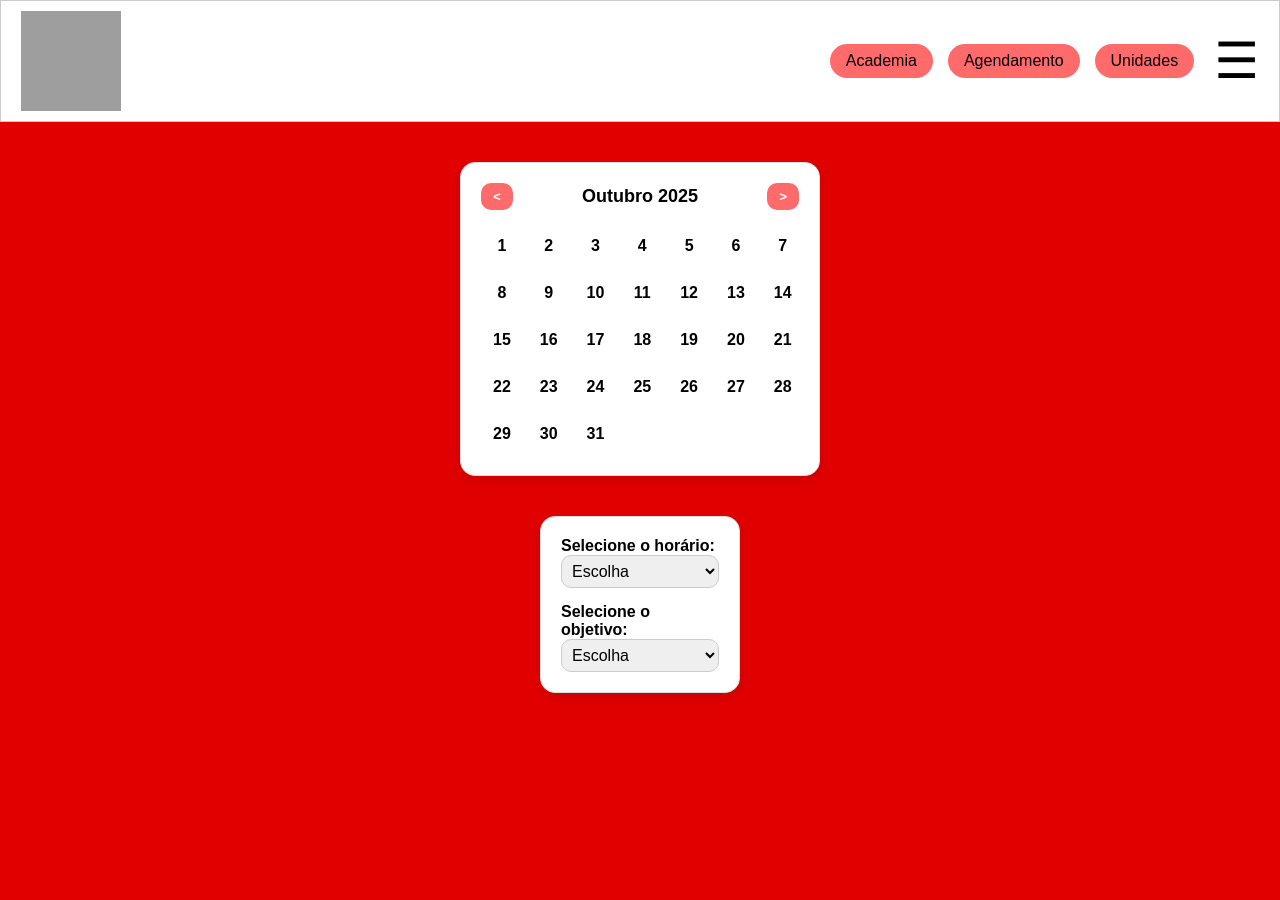
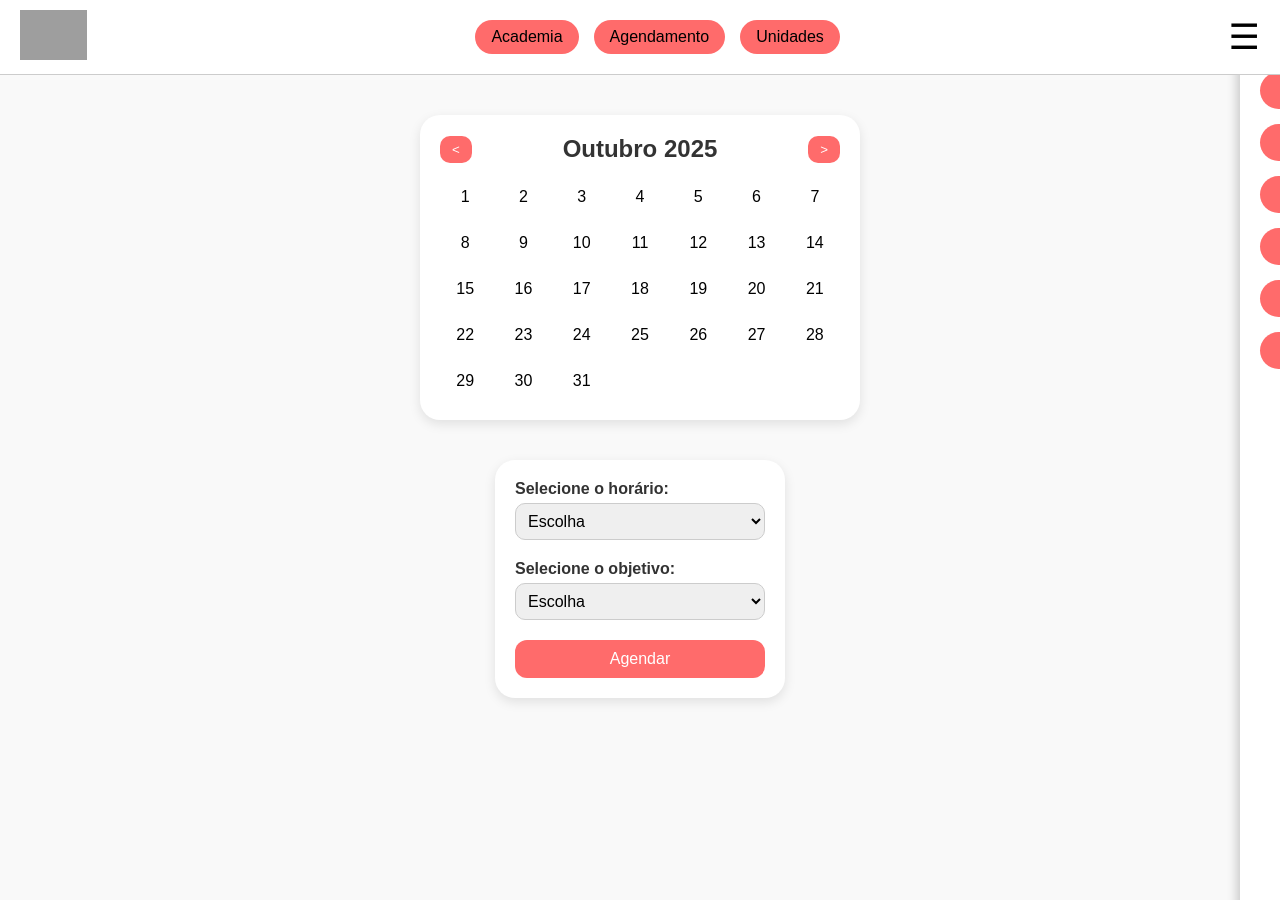
Before and after one commit to EduardoRoch4/PROJETOSSENAI, a PHP site: page /Agendamento.html in a window 1280 px wide. Run offline with PHP 8.4, Linux system fonts and the light colour scheme; grey boxes are pictures that could not be loaded.

Commit message:
update 15/10

```diff
--- a/SiteAcademia/Agendamento/Agendamento.html
+++ b/SiteAcademia/Agendamento/Agendamento.html
@@ -3,26 +3,37 @@
 <head>
   <meta charset="UTF-8">
   <meta name="viewport" content="width=device-width, initial-scale=1.0">
-  <title>Calendário com Seleção</title>
+  <title>Agendamento | TechFit</title>
   <link rel="stylesheet" href="agendamento.css">
 </head>
 <body>
 
   <header>
-  <a  href="../Index/index.html" class="logo">
-      <img src="../IMG/Logo.png" alt="Logo techFit" width="100" height="100" loading="lazy">
-    </a>
+    <div class="logo">
+      <img src="../IMG/Logo.png" alt="Logo techFit">
+    </div>
 
-
-  <div class="nav-buttons">
+    <nav class="nav-buttons">
       <a href="../Index/index.html">Academia</a>
       <a href="../Agendamento/Agendamento.html">Agendamento</a>
       <a href="../Unidades/Unidades.html">Unidades</a>
+    </nav>
+
+    <div class="menu-icon" id="menu-icon">☰</div>
+  </header>
+
+  <!-- Menu lateral -->
+  <div class="side-menu" id="side-menu">
+    <a href="../Index/index.html">Academia</a>
+    <a href="../Agendamento/Agendamento.html">Agendamento</a>
+    <a href="../Unidades/Unidades.html">Unidades</a>
+    <a href="#">Seja um Franqueado</a>
+    <a href="#">Tech Fit News</a>
+    <a href="#">Sustentabilidade</a>
+    <a href="#">Nossa História</a>
   </div>
 
-  <div class="menu-icon">☰</div>
-</header>
-
+  <!-- Calendário -->
   <div class="calendar">
     <div class="calendar-header">
       <button class="prev-month">&lt;</button>
@@ -32,27 +43,28 @@
     <div class="calendar-days"></div>
   </div>
 
-<div class="selection-container" style="display:flex; flex-direction: column; width: 200px; margin: 20px auto; gap: 15px;">
+  <!-- Seleções -->
+  <div class="selection-container">
     <div>
       <label for="time-select">Selecione o horário:</label>
-    <select id="time-select" style="width: 100%; padding: 6px; border-radius: 10px; border:1px solid #ccc;">
+      <select id="time-select">
         <option value="">Escolha</option>
         <option value="06:00">06:00</option>
         <option value="08:00">08:00</option>
-      <option value="10:00">09:00</option>
-      <option value="12:00">11:00</option>
-      <option value="14:00">12:30</option>
-      <option value="14:00">13:30</option>
-      <option value="16:00">14:30</option>
-      <option value="18:00">15:30</option>
-      <option value="14:00">16:30</option>
-      <option value="14:00">17:30</option>
+        <option value="09:00">09:00</option>
+        <option value="11:00">11:00</option>
+        <option value="12:30">12:30</option>
+        <option value="13:30">13:30</option>
+        <option value="14:30">14:30</option>
+        <option value="15:30">15:30</option>
+        <option value="16:30">16:30</option>
+        <option value="17:30">17:30</option>
       </select>
     </div>
 
     <div>
       <label for="goal-select">Selecione o objetivo:</label>
-    <select id="goal-select" style="width: 100%; padding: 6px; border-radius: 10px; border:1px solid #ccc;">
+      <select id="goal-select">
         <option value="">Escolha</option>
         <option value="Perda_peso">Perda de peso</option>
         <option value="Ganho_massa">Ganho de massa</option>
@@ -60,8 +72,21 @@
         <option value="Saúde">Saúde</option>
       </select>
     </div>
+
+    <!-- Botão de agendamento -->
+    <button id="agendar-btn">Agendar</button>
   </div>
 
   <script src="agendamento.js"></script>
+
+  <script>
+    const menuIcon = document.getElementById('menu-icon');
+    const sideMenu = document.getElementById('side-menu');
+
+    menuIcon.addEventListener('click', () => {
+      sideMenu.classList.toggle('active');
+    });
+  </script>
+
 </body>
 </html>
--- a/SiteAcademia/Agendamento/agendamento.css
+++ b/SiteAcademia/Agendamento/agendamento.css
@@ -1,72 +1,104 @@
-* {
+body {
+  font-family: Arial, sans-serif;
   margin: 0;
-  padding: 0;
-  box-sizing: border-box;
+  background-color: #f9f9f9;
 }
 
-body {
-  font-family: Arial, sans-serif;
-  background-color: #e00000; /* Fundo vermelho igual ao primeiro código */
-}
-
-/* --- HEADER --- */
+/* Header */
 header {
   display: flex;
   align-items: center;
+  justify-content: space-between;
   padding: 10px 20px;
-  border: 1px solid #ccc;
   background-color: #fff;
-}
-
-/* Logo à esquerda */
-.logo {
-  display: flex;
-  align-items: center;
-  gap: 8px;
-  margin-right: auto; /* empurra os outros elementos */
+  border-bottom: 1px solid #ccc;
+  position: relative;
+  z-index: 1100;
 }
 
 .logo img {
-  height: 100px;
+  height: 50px;
 }
 
-/* Botões colados à direita */
 .nav-buttons {
   display: flex;
   gap: 15px;
-  margin-left: auto; /* empurra os botões para a direita */
 }
 
 .nav-buttons a {
-  background-color: #ff6b6b;
+  text-decoration: none;
   color: black;
-  text-decoration: none;
   padding: 8px 16px;
   border-radius: 20px;
-  font-weight: 500;
-  transition: 0.3s;
+  background-color: #ff6b6b;
+  transition: background-color 0.3s;
 }
 
 .nav-buttons a:hover {
   background-color: #ff4c4c;
 }
 
-/* Menu hamburguer depois dos botões */
 .menu-icon {
-  font-size: 50px;
+  display: block;
+  font-size: 35px;
   cursor: pointer;
-  margin-left: 20px; /* espaço entre botões e ícone */
 }
 
-/* --- CALENDÁRIO --- */
+/* Side Menu */
+.side-menu {
+  position: fixed;
+  top: 0;
+  right: -250px;
+  width: 250px;
+  height: 100%;
+  background-color: #fff;
+  box-shadow: -3px 0 10px rgba(0, 0, 0, 0.2);
+  padding: 20px;
+  display: flex;
+  flex-direction: column;
+  gap: 15px;
+  transition: right 0.3s ease;
+  z-index: 1000;
+}
+
+.side-menu.active {
+  right: 0;
+}
+
+.side-menu a {
+  text-decoration: none;
+  color: black;
+  font-size: 1.1rem;
+  padding: 8px 10px;
+  border-radius: 20px;
+  background-color: #ff6b6b;
+  text-align: center;
+  transition: background-color 0.3s;
+}
+
+.side-menu a:hover {
+  background-color: #ff4c4c;
+}
+
+/* Responsivo */
+@media (max-width: 768px) {
+  .nav-buttons {
+    display: none;
+  }
+  .menu-icon {
+    display: block;
+  }
+}
+
+/* ----------- Estilo do Calendário ----------- */
 .calendar {
-  width: 360px;
+  max-width: 400px;
   margin: 40px auto;
-  background: white;
-  border: 1px solid #ddd;
-  border-radius: 15px;
+  background: #fff;
   padding: 20px;
-  box-shadow: 0 4px 10px rgba(0,0,0,0.1);
+  border-radius: 20px;
+  box-shadow: 0 4px 12px rgba(0,0,0,0.1);
+  text-align: center;
 }
 
 .calendar-header {
@@ -77,8 +109,8 @@
 }
 
 .calendar-header h2 {
-  font-size: 18px;
-  text-transform: capitalize;
+  margin: 0;
+  color: #333;
 }
 
 .calendar-header button {
@@ -88,8 +120,7 @@
   padding: 6px 12px;
   border-radius: 10px;
   cursor: pointer;
-  font-weight: bold;
-  transition: 0.3s;
+  transition: background-color 0.3s;
 }
 
 .calendar-header button:hover {
@@ -99,70 +130,71 @@
 .calendar-days {
   display: grid;
   grid-template-columns: repeat(7, 1fr);
-  gap: 5px;
+  gap: 8px;
 }
 
-.day {
-  text-align: center;
-  padding: 12px;
-  border-radius: 50%;
+.calendar-days div {
+  padding: 10px 0;
+  border-radius: 8px;
   cursor: pointer;
-  position: relative;
-  font-weight: 500;
-  transition: background 0.3s;
+  transition: background-color 0.3s;
 }
 
-.day:hover {
-  background-color: #f0f0f0;
-}
-
-/* Número dentro do dia */
-.day span {
-  position: relative;
-  z-index: 2;
-  color: black;
-  font-weight: bold;
-}
-
-/* Bolinha vermelha atrás do número */
-.day .marker {
-  position: absolute;
-  top: 50%;
-  left: 50%;
-  transform: translate(-50%, -50%);
-  width: 36px;
-  height: 36px;
+.calendar-days div:hover {
   background-color: #ff6b6b;
-  border-radius: 50%;
-  z-index: 1;
-}
-
-.day.selected span {
   color: white;
 }
 
-/* --- SELEÇÃO DE OBJETIVO E HORÁRIO --- */
+.calendar-days .selected {
+  background-color: #ff4c4c;
+  color: white;
+}
+
+/* ----------- Estilo da seleção ----------- */
 .selection-container {
-  width: 360px;
-  margin: 20px auto;
-  background: white;
-  border: 1px solid #ddd;
-  border-radius: 15px;
-  padding: 20px;
-  box-shadow: 0 4px 10px rgba(0,0,0,0.1);
   display: flex;
   flex-direction: column;
+  width: 250px;
+  margin: 20px auto 60px auto;
   gap: 20px;
+  background: #fff;
+  padding: 20px;
+  border-radius: 20px;
+  box-shadow: 0 4px 12px rgba(0,0,0,0.1);
 }
 
 .selection-container label {
   font-weight: bold;
-  margin-bottom: 8px;
+  color: #333;
+  margin-bottom: 5px;
+  display: block;
 }
 
 .selection-container select {
-  padding: 8px 12px;
+  width: 100%;
+  padding: 8px;
   border-radius: 10px;
   border: 1px solid #ccc;
-  font-size: 16px;
+  font-size: 1rem;
+  transition: border-color 0.3s;
 }
+
+.selection-container select:focus {
+  border-color: #ff6b6b;
+  outline: none;
+}
+
+#agendar-btn {
+  background-color: #ff6b6b;
+  color: white;
+  border: none;
+  padding: 10px;
+  border-radius: 12px;
+  font-size: 1rem;
+  cursor: pointer;
+  transition: background-color 0.3s;
+}
+
+#agendar-btn:hover {
+  background-color: #ff4c4c;
+}
--- a/SiteAcademia/Agendamento/agendamento.js
+++ b/SiteAcademia/Agendamento/agendamento.js
@@ -2,42 +2,55 @@
 const monthName = document.querySelector(".calendar-header h2");
 const prevBtn = document.querySelector(".prev-month");
 const nextBtn = document.querySelector(".next-month");
+const agendarBtn = document.getElementById("agendar-btn");
+const timeSelect = document.getElementById("time-select");
+const goalSelect = document.getElementById("goal-select");
 
 let currentDate = new Date();
+let selectedDay = null;
 
+// -------------------- FUNÇÃO DO CALENDÁRIO --------------------
 function renderCalendar(date) {
   const year = date.getFullYear();
   const month = date.getMonth();
 
-  const monthNames = ["Janeiro","Fevereiro","Março","Abril","Maio","Junho",
-                      "Julho","Agosto","Setembro","Outubro","Novembro","Dezembro"];
+  const monthNames = [
+    "Janeiro", "Fevereiro", "Março", "Abril", "Maio", "Junho",
+    "Julho", "Agosto", "Setembro", "Outubro", "Novembro", "Dezembro"
+  ];
+
   monthName.textContent = `${monthNames[month]} ${year}`;
-
   calendarDays.innerHTML = "";
 
   const daysInMonth = new Date(year, month + 1, 0).getDate();
 
-  for(let i = 1; i <= daysInMonth; i++){
+  for (let i = 1; i <= daysInMonth; i++) {
     const day = document.createElement("div");
     day.classList.add("day");
     day.innerHTML = `<span>${i}</span>`;
     calendarDays.appendChild(day);
 
     day.addEventListener("click", () => {
+      // Remove seleção anterior
       document.querySelectorAll(".day.selected").forEach(d => {
         d.classList.remove("selected");
         const oldMarker = d.querySelector(".marker");
-        if(oldMarker) oldMarker.remove();
+        if (oldMarker) oldMarker.remove();
       });
 
+      // Marca o novo dia
       day.classList.add("selected");
       const marker = document.createElement("div");
       marker.classList.add("marker");
       day.appendChild(marker);
+
+      // Guarda o dia selecionado
+      selectedDay = i;
     });
   }
 }
 
+// -------------------- NAVEGAÇÃO DE MÊS --------------------
 prevBtn.addEventListener("click", () => {
   currentDate.setMonth(currentDate.getMonth() - 1);
   renderCalendar(currentDate);
@@ -49,3 +62,17 @@
 });
 
 renderCalendar(currentDate);
+
+// -------------------- BOTÃO AGENDAR --------------------
+agendarBtn.addEventListener("click", () => {
+  const horario = timeSelect.value;
+  const objetivo = goalSelect.value;
+
+  if (!selectedDay || !horario || !objetivo) {
+    alert("⚠️ Por favor, selecione o dia, o horário e o objetivo antes de agendar!");
+    return;
+  }
+
+  const mes = monthName.textContent;
+  alert(`✅ Agendamento realizado com sucesso!\n\n📅 Dia: ${selectedDay} de ${mes}\n🕒 Horário: ${horario}\n🎯 Objetivo: ${objetivo}`);
+});
```
Lines whose indentation alone changed are shown as unchanged.
